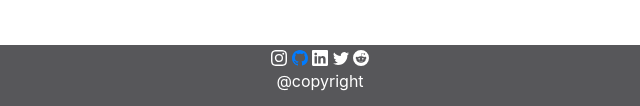
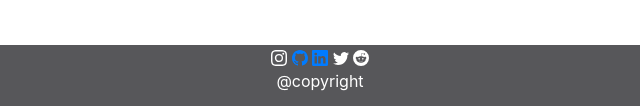
Before and after one commit to Josel099/Personal-Website, a plain HTML site: page index.html in a window 1280 px wide. Shown: the part 1590-1696 px from the top of the page, 320-960 px from the left. Drawn offline with nearby package versions, Linux system fonts and the light colour scheme.

Commit message:
linkedin profile link updated

```diff
--- a/index.html
+++ b/index.html
@@ -246,9 +246,9 @@
     <a href="https://github.com/Josel099"><svg xmlns="http://www.w3.org/2000/svg" width="16" height="16" fill="currentColor" class="bi bi-github" viewBox="0 0 16 16">
       <path d="M8 0C3.58 0 0 3.58 0 8c0 3.54 2.29 6.53 5.47 7.59.4.07.55-.17.55-.38 0-.19-.01-.82-.01-1.49-2.01.37-2.53-.49-2.69-.94-.09-.23-.48-.94-.82-1.13-.28-.15-.68-.52-.01-.53.63-.01 1.08.58 1.23.82.72 1.21 1.87.87 2.33.66.07-.52.28-.87.51-1.07-1.78-.2-3.64-.89-3.64-3.95 0-.87.31-1.59.82-2.15-.08-.2-.36-1.02.08-2.12 0 0 .67-.21 2.2.82.64-.18 1.32-.27 2-.27.68 0 1.36.09 2 .27 1.53-1.04 2.2-.82 2.2-.82.44 1.1.16 1.92.08 2.12.51.56.82 1.27.82 2.15 0 3.07-1.87 3.75-3.65 3.95.29.25.54.73.54 1.48 0 1.07-.01 1.93-.01 2.2 0 .21.15.46.55.38A8.012 8.012 0 0 0 16 8c0-4.42-3.58-8-8-8z"/>
     </svg></a>
-    <svg xmlns="http://www.w3.org/2000/svg" width="16" height="16" fill="currentColor" class="bi bi-linkedin" viewBox="0 0 16 16">
+    <a href="https://www.linkedin.com/in/josel099/"><svg xmlns="http://www.w3.org/2000/svg" width="16" height="16" fill="currentColor" class="bi bi-linkedin" viewBox="0 0 16 16">
       <path d="M0 1.146C0 .513.526 0 1.175 0h13.65C15.474 0 16 .513 16 1.146v13.708c0 .633-.526 1.146-1.175 1.146H1.175C.526 16 0 15.487 0 14.854V1.146zm4.943 12.248V6.169H2.542v7.225h2.401zm-1.2-8.212c.837 0 1.358-.554 1.358-1.248-.015-.709-.52-1.248-1.342-1.248-.822 0-1.359.54-1.359 1.248 0 .694.521 1.248 1.327 1.248h.016zm4.908 8.212V9.359c0-.216.016-.432.08-.586.173-.431.568-.878 1.232-.878.869 0 1.216.662 1.216 1.634v3.865h2.401V9.25c0-2.22-1.184-3.252-2.764-3.252-1.274 0-1.845.7-2.165 1.193v.025h-.016a5.54 5.54 0 0 1 .016-.025V6.169h-2.4c.03.678 0 7.225 0 7.225h2.4z"/>
-    </svg>
+    </svg></a>
     <svg xmlns="http://www.w3.org/2000/svg" width="16" height="16" fill="currentColor" class="bi bi-twitter" viewBox="0 0 16 16">
       <path d="M5.026 15c6.038 0 9.341-5.003 9.341-9.334 0-.14 0-.282-.006-.422A6.685 6.685 0 0 0 16 3.542a6.658 6.658 0 0 1-1.889.518 3.301 3.301 0 0 0 1.447-1.817 6.533 6.533 0 0 1-2.087.793A3.286 3.286 0 0 0 7.875 6.03a9.325 9.325 0 0 1-6.767-3.429 3.289 3.289 0 0 0 1.018 4.382A3.323 3.323 0 0 1 .64 6.575v.045a3.288 3.288 0 0 0 2.632 3.218 3.203 3.203 0 0 1-.865.115 3.23 3.23 0 0 1-.614-.057 3.283 3.283 0 0 0 3.067 2.277A6.588 6.588 0 0 1 .78 13.58a6.32 6.32 0 0 1-.78-.045A9.344 9.344 0 0 0 5.026 15z"/>
     </svg>
```
